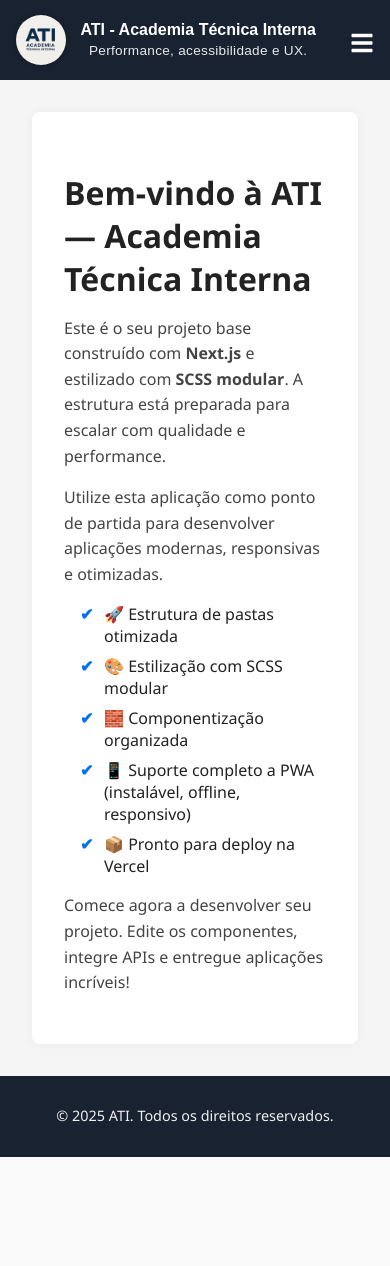
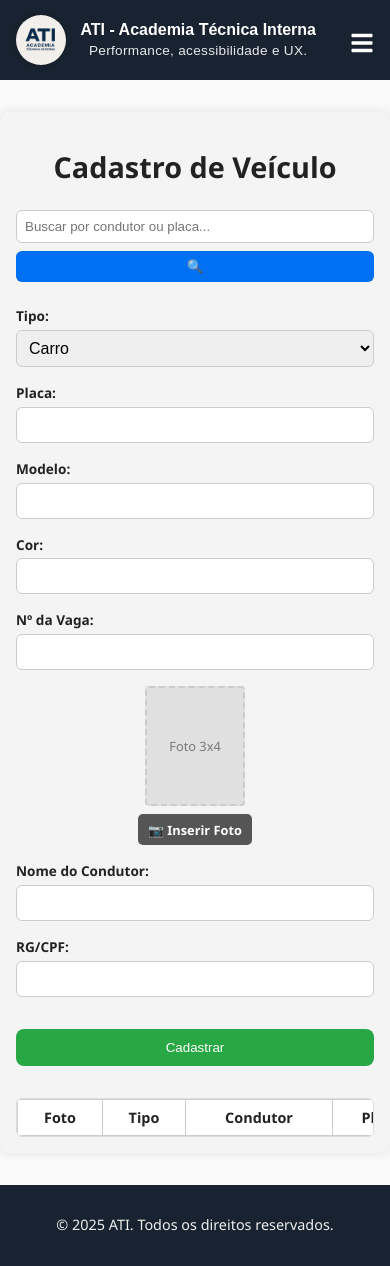
Before and after one commit to WebDesigner279/app-hotel-parking, a Next.js app: page /home in a window 390 px wide. Before the commit the page ends 1157 px from the top, so only its background shows below. Built offline with nearby package versions, Linux system fonts and the light colour scheme.

Commit message:
pagina home de cadastro de veiculo iniciada

```diff
--- a/app/home/Home.module.scss
+++ b/app/home/Home.module.scss
@@ -1,46 +1,238 @@
-.home {
+.container {
   padding: 2rem;
-  background-color: #f5f5f5;
+  background-color: #f4f4f4;
+  border-radius: 10px;
+  max-width: 800px;
+  margin: 2rem auto;
+  box-shadow: 0 0 10px rgba(0, 0, 0, 0.1);
+  width: 100%;
 
-  .container {
-    max-width: 800px;
-    margin: 0 auto;
-    background-color: #fff;
-    padding: 2rem;
+  .title {
+    text-align: center;
+    margin-bottom: 1.5rem;
+    font-size: 1.8rem;
+  }
+}
+
+.buscaWrapper {
+  position: relative;
+  display: flex;
+  gap: 0.5rem;
+  margin-bottom: 1.5rem;
+
+  input {
+    flex: 1;
+    padding: 0.5rem 2rem 0.5rem 0.5rem;
+    border-radius: 6px;
+    border: 1px solid #ccc;
+  }
+
+  button {
+    background-color: #0070f3;
+    color: white;
+    padding: 0.5rem 1rem;
+    border-radius: 6px;
+    border: none;
+    cursor: pointer;
+  }
+
+  .limparBtn {
+    position: absolute;
+    right: 50px;
+    top: 50%;
+    transform: translateY(-50%);
+    background: transparent;
+    border: none;
+    font-size: 1.3rem;
+    line-height: 1;
+    cursor: pointer;
+    color: #999;
+
+    &:hover {
+      color: #555;
+    }
+  }
+}
+
+.form {
+  display: flex;
+  flex-direction: column;
+  gap: 1rem;
+
+  label {
+    display: flex;
+    flex-direction: column;
+    font-weight: bold;
+    font-size: 0.9rem;
+
+    input,
+    select {
+      padding: 0.5rem;
+      margin-top: 0.3rem;
+      border-radius: 6px;
+      border: 1px solid #ccc;
+    }
+  }
+
+  button {
+    background-color: #28a745;
+    color: white;
+    padding: 0.7rem;
+    border: none;
     border-radius: 8px;
-    box-shadow: 0 0 10px rgba(0, 0, 0, 0.05);
+    cursor: pointer;
 
-    h1 {
-      font-size: 2rem;
-      margin-bottom: 1rem;
-      color: #222;
+    &:hover {
+      background-color: #1f8f3d;
+    }
+  }
+}
+
+.fotoNomeGrupo {
+  display: flex;
+  gap: 1rem;
+  align-items: flex-start;
+
+  .fotoPreview {
+    display: flex;
+    flex-direction: column;
+    align-items: center;
+
+    img {
+      width: 100px;
+      height: 120px;
+      object-fit: cover;
+      border: 2px solid #ccc;
+      border-radius: 4px;
+      margin-bottom: 0.5rem;
     }
 
-    p {
-      font-size: 1rem;
-      color: #444;
-      line-height: 1.6;
-      margin-bottom: 1rem;
+    .fotoPlaceholder {
+      width: 100px;
+      height: 120px;
+      background-color: #e0e0e0;
+      display: flex;
+      justify-content: center;
+      align-items: center;
+      color: #777;
+      font-size: 0.8rem;
+      border: 2px dashed #ccc;
+      border-radius: 4px;
+      margin-bottom: 0.5rem;
     }
 
-    ul {
-      list-style: none;
-      padding-left: 1rem;
+    .fotoButton {
+      background-color: #555;
+      color: white;
+      padding: 0.4rem 0.6rem;
+      border-radius: 5px;
+      cursor: pointer;
+      font-size: 0.8rem;
+      text-align: center;
+
+      input {
+        display: none;
+      }
+    }
+  }
+
+  .nomeDocumento {
+    flex: 1;
+
+    label {
       margin-bottom: 1rem;
 
-      li {
-        position: relative;
-        padding-left: 1.5rem;
-        margin-bottom: 0.5rem;
-
-        &::before {
-          content: "✔";
-          position: absolute;
-          left: 0;
-          color: #0070f3;
-          font-weight: bold;
-        }
+      input {
+        width: 100%;
       }
     }
   }
 }
+
+/* Scroll horizontal e vertical */
+.scrollWrapper {
+  margin-top: 2rem;
+  overflow-x: auto;
+  overflow-y: auto;
+  max-height: 400px;
+  border: 1px solid #ddd;
+  border-radius: 6px;
+}
+
+.tabela {
+  min-width: 800px;
+  width: 100%;
+  border-collapse: collapse;
+  font-size: 0.9rem;
+  background-color: white;
+
+  th,
+  td {
+    border: 1px solid #ccc;
+    padding: 0.5rem;
+    text-align: center;
+    white-space: nowrap;
+  }
+
+  .fotoMini {
+    width: 40px;
+    height: 48px;
+    object-fit: cover;
+    border-radius: 4px;
+  }
+
+  button {
+    margin: 0 0.2rem;
+    cursor: pointer;
+    background: none;
+    border: none;
+    font-size: 1.1rem;
+  }
+}
+
+/* Responsividade para celulares e tablets */
+@media (max-width: 768px) {
+  .container {
+    padding: 1rem;
+  }
+
+  .title {
+    font-size: 1.5rem;
+  }
+
+  .buscaWrapper {
+    flex-direction: column;
+    align-items: stretch;
+
+    input {
+      width: 100%;
+    }
+
+    button {
+      width: 100%;
+    }
+
+    .limparBtn {
+      right: 1rem;
+      top: 38%;
+    }
+  }
+
+  .fotoNomeGrupo {
+    flex-direction: column;
+    align-items: stretch;
+  }
+
+  .form label {
+    font-size: 0.85rem;
+
+    input,
+    select {
+      font-size: 1rem;
+    }
+  }
+
+  .form button {
+    width: 100%;
+  }
+}
--- a/app/home/page.tsx
+++ b/app/home/page.tsx
@@ -1,34 +1,272 @@
+"use client";
+
+import React, { useState, useEffect } from "react";
 import styles from "./Home.module.scss";
 
-export default function Home() {
+type VehicleType = "carro" | "moto";
+
+interface VehicleData {
+  id: string;
+  tipo: VehicleType;
+  placa: string;
+  modelo: string;
+  cor: string;
+  vaga: string;
+  condutor: string;
+  documento: string;
+  fotoUrl: string;
+}
+
+export default function VehicleFormPage() {
+  const [form, setForm] = useState<VehicleData>({
+    id: "",
+    tipo: "carro",
+    placa: "",
+    modelo: "",
+    cor: "",
+    vaga: "",
+    condutor: "",
+    documento: "",
+    fotoUrl: "",
+  });
+
+  const [previewFoto, setPreviewFoto] = useState<string | null>(null);
+  const [busca, setBusca] = useState("");
+  const [resultados, setResultados] = useState<VehicleData[]>([]);
+  const [editandoId, setEditandoId] = useState<string | null>(null);
+
+  useEffect(() => {
+    carregarDados();
+  }, []);
+
+  const carregarDados = () => {
+    const data = JSON.parse(localStorage.getItem("veiculos") || "[]");
+    setResultados(data);
+  };
+
+  const handleChange = (e: React.ChangeEvent<HTMLInputElement | HTMLSelectElement>) => {
+    const { name, value } = e.target;
+    setForm((prev) => ({ ...prev, [name]: value }));
+  };
+
+  const handleFotoChange = (e: React.ChangeEvent<HTMLInputElement>) => {
+    const file = e.target.files?.[0];
+    if (file) {
+      const reader = new FileReader();
+      reader.onloadend = () => {
+        setForm((prev) => ({ ...prev, fotoUrl: reader.result as string }));
+        setPreviewFoto(reader.result as string);
+      };
+      reader.readAsDataURL(file);
+    }
+  };
+
+  const salvarDados = (dados: VehicleData[]) => {
+    localStorage.setItem("veiculos", JSON.stringify(dados));
+    setResultados(dados);
+  };
+
+  const handleSubmit = (e: React.FormEvent) => {
+    e.preventDefault();
+
+    if (editandoId) {
+      const atualizados = resultados.map((v) =>
+        v.id === editandoId ? { ...form, id: editandoId } : v
+      );
+      salvarDados(atualizados);
+      alert("Dados atualizados!");
+    } else {
+      const novo = { ...form, id: crypto.randomUUID() };
+      salvarDados([...resultados, novo]);
+      alert("Veículo cadastrado!");
+    }
+
+    setForm({
+      id: "",
+      tipo: "carro",
+      placa: "",
+      modelo: "",
+      cor: "",
+      vaga: "",
+      condutor: "",
+      documento: "",
+      fotoUrl: "",
+    });
+    setEditandoId(null);
+    setPreviewFoto(null);
+  };
+
+  const handleBusca = () => {
+    const termo = busca.toLowerCase();
+    if (!termo) {
+      carregarDados();
+      return;
+    }
+    const filtrado = resultados.filter(
+      (item) =>
+        item.condutor.toLowerCase().includes(termo) ||
+        item.placa.toLowerCase().includes(termo)
+    );
+    setResultados(filtrado);
+  };
+
+  const limparBusca = () => {
+    setBusca("");
+    carregarDados();
+  };
+
+  const handleEditar = (id: string) => {
+    const encontrado = resultados.find((v) => v.id === id);
+    if (encontrado) {
+      setForm(encontrado);
+      setPreviewFoto(encontrado.fotoUrl);
+      setEditandoId(id);
+    }
+  };
+
+  const handleExcluir = (id: string) => {
+    const confirm = window.confirm("Deseja excluir este registro?");
+    if (confirm) {
+      const atualizados = resultados.filter((v) => v.id !== id);
+      salvarDados(atualizados);
+    }
+  };
+
   return (
-    <section className={styles.home}>
-      <div className={styles.container}>
-        <h1>Bem-vindo à ATI — Academia Técnica Interna</h1>
-        <p>
-          Este é o seu projeto base construído com <strong>Next.js</strong> e
-          estilizado com <strong>SCSS modular</strong>. A estrutura está
-          preparada para escalar com qualidade e performance.
-        </p>
+    <div className={styles.container}>
+      <h1 className={styles.title}>Cadastro de Veículo</h1>
 
-        <p>
-          Utilize esta aplicação como ponto de partida para desenvolver
-          aplicações modernas, responsivas e otimizadas.
-        </p>
+      <div className={styles.buscaWrapper}>
+        <input
+          type="text"
+          placeholder="Buscar por condutor ou placa..."
+          value={busca}
+          onChange={(e) => setBusca(e.target.value)}
+          onKeyDown={(e) => {
+            if (e.key === "Enter") {
+              e.preventDefault();
+              handleBusca();
+            }
+          }}
+        />
+        {busca && (
+          <button className={styles.limparBtn} onClick={limparBusca} title="Limpar busca">
+            ×
+          </button>
+        )}
+        <button onClick={handleBusca}>🔍</button>
+      </div>
 
-        <ul>
-          <li>🚀 Estrutura de pastas otimizada</li>
-          <li>🎨 Estilização com SCSS modular</li>
-          <li>🧱 Componentização organizada</li>
-          <li>📱 Suporte completo a PWA (instalável, offline, responsivo)</li>
-          <li>📦 Pronto para deploy na Vercel</li>
-        </ul>
+      <form onSubmit={handleSubmit} className={styles.form}>
+        <label>
+          Tipo:
+          <select name="tipo" value={form.tipo} onChange={handleChange}>
+            <option value="carro">Carro</option>
+            <option value="moto">Moto</option>
+          </select>
+        </label>
 
-        <p>
-          Comece agora a desenvolver seu projeto. Edite os componentes, integre
-          APIs e entregue aplicações incríveis!
-        </p>
-      </div>
-    </section>
+        <label>
+          Placa:
+          <input type="text" name="placa" value={form.placa} onChange={handleChange} required />
+        </label>
+
+        <label>
+          Modelo:
+          <input type="text" name="modelo" value={form.modelo} onChange={handleChange} required />
+        </label>
+
+        <label>
+          Cor:
+          <input type="text" name="cor" value={form.cor} onChange={handleChange} required />
+        </label>
+
+        <label>
+          Nº da Vaga:
+          <input type="text" name="vaga" value={form.vaga} onChange={handleChange} required />
+        </label>
+
+        <div className={styles.fotoNomeGrupo}>
+          <div className={styles.fotoPreview}>
+            {previewFoto ? (
+              <img src={previewFoto} alt="Foto 3x4" />
+            ) : (
+              <div className={styles.fotoPlaceholder}>Foto 3x4</div>
+            )}
+            <label className={styles.fotoButton}>
+              📷 Inserir Foto
+              <input
+                type="file"
+                accept="image/*"
+                capture="environment"
+                onChange={handleFotoChange}
+              />
+            </label>
+          </div>
+
+          <div className={styles.nomeDocumento}>
+            <label>
+              Nome do Condutor:
+              <input
+                type="text"
+                name="condutor"
+                value={form.condutor}
+                onChange={handleChange}
+                required
+              />
+            </label>
+
+            <label>
+              RG/CPF:
+              <input
+                type="text"
+                name="documento"
+                value={form.documento}
+                onChange={handleChange}
+                required
+              />
+            </label>
+          </div>
+        </div>
+
+        <button type="submit">{editandoId ? "Atualizar" : "Cadastrar"}</button>
+      </form>
+
+      <div className={styles.scrollWrapper}>
+  <table className={styles.tabela}>
+    <thead>
+      <tr>
+        <th>Foto</th>
+        <th>Tipo</th>
+        <th>Condutor</th>
+        <th>Placa</th>
+        <th>Modelo</th>
+        <th>Cor</th>
+        <th>Vaga</th>
+        <th>Ações</th>
+      </tr>
+    </thead>
+    <tbody>
+      {resultados.map((v) => (
+        <tr key={v.id}>
+          <td>
+            {v.fotoUrl && <img src={v.fotoUrl} alt="Foto" className={styles.fotoMini} />}
+          </td>
+          <td>{v.tipo.charAt(0).toUpperCase() + v.tipo.slice(1)}</td>
+          <td>{v.condutor}</td>
+          <td>{v.placa}</td>
+          <td>{v.modelo}</td>
+          <td>{v.cor}</td>
+          <td>{v.vaga}</td>
+          <td>
+            <button onClick={() => handleEditar(v.id)} title="Editar">✏️</button>
+            <button onClick={() => handleExcluir(v.id)} title="Excluir">🗑️</button>
+          </td>
+        </tr>
+      ))}
+    </tbody>
+  </table>
+</div>
+</div>
   );
 }
```
Also changed, not shown: app/components/Footer/Footer.module.scss (line endings or trailing spaces), app/components/Footer/Footer.tsx (line endings or trailing spaces), app/components/Navbar/Navbar.module.scss (line endings or trailing spaces), app/components/Navbar/index.ts (line endings or trailing spaces), app/layout.tsx (line endings or trailing spaces), package.json (line endings or trailing spaces).
